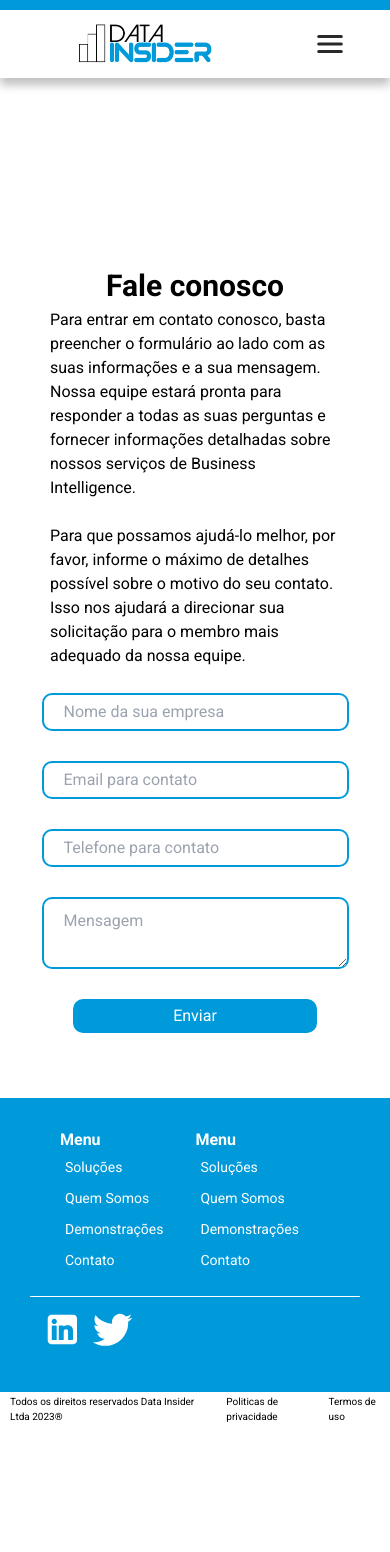
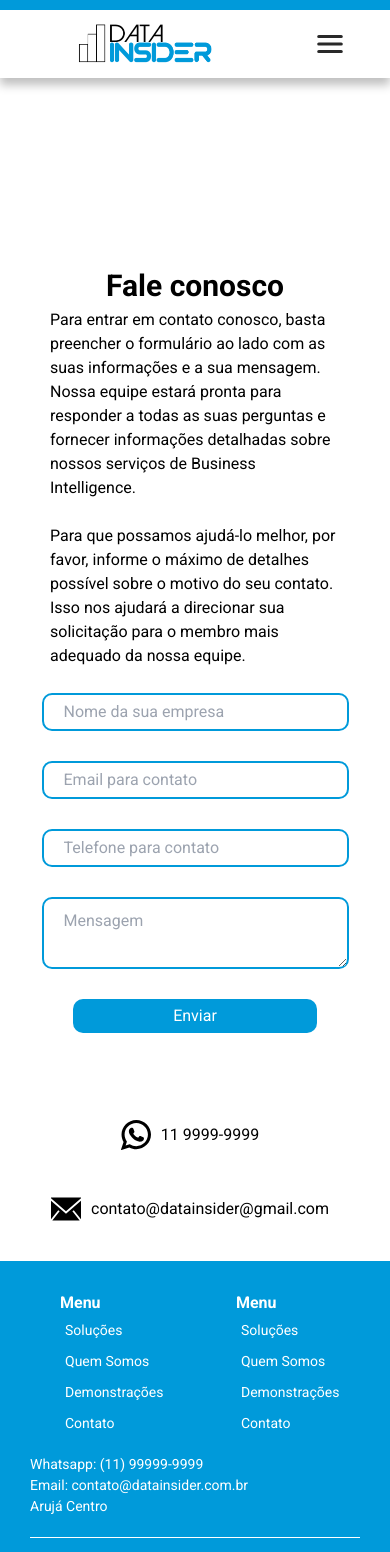
Before and after one commit to nathanzd/data-insider, a Next.js app: page /contato in a window 390 px wide. Shown: the top 1552 px of the page. Before the commit the page ends 1426 px from the top, so only its background shows below. Built offline with nearby package versions, Linux system fonts and the light colour scheme.

Commit message:
feat: contact page with contact icons

```diff
--- a/src/components/ContactForm/ContactForm.js
+++ b/src/components/ContactForm/ContactForm.js
@@ -3,6 +3,7 @@
 
 const ContactForm = () => {
   return (
+    <div>
       <div className={styles.ContactFormWrapper}>
           <div className={styles.ContactFormContent} >
               <h1 className={styles.ContactFormTitle}>Fale conosco</h1>
@@ -25,6 +26,42 @@
               <input className={styles.ContactFormSubmit} type="submit" value="Enviar" />
           </form>
           </div>
+
+      </div>
+      <div className={styles.contactIcons}>
+            <div className={styles.ContactIconsItem}>
+                <svg fill="#000000" height="30px" width="30px" version="1.1" id="Layer_1" xmlns="http://www.w3.org/2000/svg" viewBox="0 0 308 308" >
+                    <g id="XMLID_468_">
+                      <path id="XMLID_469_" d="M227.904,176.981c-0.6-0.288-23.054-11.345-27.044-12.781c-1.629-0.585-3.374-1.156-5.23-1.156
+                        c-3.032,0-5.579,1.511-7.563,4.479c-2.243,3.334-9.033,11.271-11.131,13.642c-0.274,0.313-0.648,0.687-0.872,0.687
+                        c-0.201,0-3.676-1.431-4.728-1.888c-24.087-10.463-42.37-35.624-44.877-39.867c-0.358-0.61-0.373-0.887-0.376-0.887
+                        c0.088-0.323,0.898-1.135,1.316-1.554c1.223-1.21,2.548-2.805,3.83-4.348c0.607-0.731,1.215-1.463,1.812-2.153
+                        c1.86-2.164,2.688-3.844,3.648-5.79l0.503-1.011c2.344-4.657,0.342-8.587-0.305-9.856c-0.531-1.062-10.012-23.944-11.02-26.348
+                        c-2.424-5.801-5.627-8.502-10.078-8.502c-0.413,0,0,0-1.732,0.073c-2.109,0.089-13.594,1.601-18.672,4.802
+                        c-5.385,3.395-14.495,14.217-14.495,33.249c0,17.129,10.87,33.302,15.537,39.453c0.116,0.155,0.329,0.47,0.638,0.922
+                        c17.873,26.102,40.154,45.446,62.741,54.469c21.745,8.686,32.042,9.69,37.896,9.69c0.001,0,0.001,0,0.001,0
+                        c2.46,0,4.429-0.193,6.166-0.364l1.102-0.105c7.512-0.666,24.02-9.22,27.775-19.655c2.958-8.219,3.738-17.199,1.77-20.458
+                        C233.168,179.508,230.845,178.393,227.904,176.981z"/>
+                      <path id="XMLID_470_" d="M156.734,0C73.318,0,5.454,67.354,5.454,150.143c0,26.777,7.166,52.988,20.741,75.928L0.212,302.716
+                        c-0.484,1.429-0.124,3.009,0.933,4.085C1.908,307.58,2.943,308,4,308c0.405,0,0.813-0.061,1.211-0.188l79.92-25.396
+                        c21.87,11.685,46.588,17.853,71.604,17.853C240.143,300.27,308,232.923,308,150.143C308,67.354,240.143,0,156.734,0z
+                        M156.734,268.994c-23.539,0-46.338-6.797-65.936-19.657c-0.659-0.433-1.424-0.655-2.194-0.655c-0.407,0-0.815,0.062-1.212,0.188
+                        l-40.035,12.726l12.924-38.129c0.418-1.234,0.209-2.595-0.561-3.647c-14.924-20.392-22.813-44.485-22.813-69.677
+                        c0-65.543,53.754-118.867,119.826-118.867c66.064,0,119.812,53.324,119.812,118.867
+                        C276.546,215.678,222.799,268.994,156.734,268.994z"/>
+                    </g>
+                </svg>
+                <p>11 9999-9999</p>
+            </div>
+
+            <div className={styles.ContactIconsItem}>
+              <svg fill="#000000" width="30px" height="30px" viewBox="0 0 1920 1920" xmlns="http://www.w3.org/2000/svg">
+                  <path d="M1920 428.266v1189.54l-464.16-580.146-88.203 70.585 468.679 585.904H83.684l468.679-585.904-88.202-70.585L0 1617.805V428.265l959.944 832.441L1920 428.266ZM1919.932 226v52.627l-959.943 832.44L.045 278.628V226h1919.887Z" fill-rule="evenodd"/>
+              </svg>
+              <p>contato@datainsider@gmail.com</p>
+            </div>
+
+        </div>
     </div>
   )
 }
--- a/src/components/ContactForm/ContactForm.module.css
+++ b/src/components/ContactForm/ContactForm.module.css
@@ -46,8 +46,31 @@
     background-color: #009ADA;
     border-radius: 10px;
 }
+.contactIcons{
+    display: flex;
+    justify-content: center;
+    align-items: center;
+    margin: 30px 20px;
+
+}
+.ContactIconsItem{
+    display: flex;
+    align-items: center;
+    justify-content: space-around;
+    margin: 30px;
+}
+.ContactIconsItem p{
+    margin: 10px;
+}
 @media (max-width: 707px) {
     .ContactFormWrapper{
         flex-direction: column;
     }
+    .contactIcons{
+        margin: 15px 20px;
+        flex-direction: column;
+    }
+    .ContactIconsItem{
+        margin: 15px;
+    }
   }
--- a/src/components/TextAndImage/TextAndImageTextHome1.js
+++ b/src/components/TextAndImage/TextAndImageTextHome1.js
@@ -4,7 +4,7 @@
 }
 
 export const TextForTextAndImage=<div>
-    <h1 style={{fontSize:'30px',fontWeight:'bold'}}>Conheça a Data <span style={BlueSpanText}>INSIDE</span></h1>
+    <h1 style={{fontSize:'30px',fontWeight:'bold'}}>Conheça a Data <span style={BlueSpanText}>INSIDER</span></h1>
         <p style={{margin:'10px 5px'}}>
         A Data Insider é uma consultoria de Business Intelligence que ajuda empresas a
         aproveitarem ao máximo seus dados. Com soluções personalizadas e técnicas avançadas de
@@ -14,6 +14,6 @@
 
           </p>
           <div className={styles.TextAndImageButtonWrapper}>
-                <button className={styles.TextAndImageButton}>Solicite uma demostração</button>
+          <a href='/contato'><button className={styles.TextAndImageButton}>Solicite uma demostração</button></a>
             </div>
 </div>
--- a/src/components/Whydatainsider/Whydatainsider.js
+++ b/src/components/Whydatainsider/Whydatainsider.js
@@ -59,7 +59,7 @@
 
             </div>
             <div className={styles.TextAndImageButtonWrapper}>
-                <button className={styles.TextAndImageButton}>Solicite uma demostração</button>
+                <a href='/contato'><button className={styles.TextAndImageButton}>Solicite uma demostração</button></a>
             </div>
         </div>
     </div>
--- a/src/components/headerPower/headerPower.js
+++ b/src/components/headerPower/headerPower.js
@@ -22,7 +22,7 @@
     <header className={styles.headerPower}>
       <div className={styles.headerPowerWrapper}>
         <div className={styles.headerLogoWrapper}>
-          <img className={styles.headerLogo} src={logotipo.src} alt='logotipo'/>
+          <a href='/'><img className={styles.headerLogo} src={logotipo.src} alt='logotipo'/></a>
         </div>
         <div onClick={TogglePowerHeaderMenu} className={styles.headerHamburgerIcon} id={styles.headerHamburgerIcon}>
 
@@ -41,19 +41,19 @@
         </div>
         <div className={styles.headerMenuWrapper}>
           <ul className={styles.headerMenu}>
-            <li>Soluções</li>
-            <li>Quem Somos</li>
-            <li>Demonstrações</li>
-            <li>Contato</li>
+            <a href='/solutions'><li>Soluções</li></a>
+            <a href='/quemsomos'><li>Quem Somos</li></a>
+            <a href='/demonstration'><li>Demonstrações</li></a>
+            <a href='/contato'><li>Contato</li></a>
           </ul>
         </div>
       </div>
       <div className={styles.headerPowerMobileMenu} id="headerPowerMobileMenuID">
         <ul className={styles.headerPowerMobileMenuItems} >
-              <li>Soluções</li>
-              <li>Quem Somos</li>
-              <li>Demonstrações</li>
-              <li>Contato</li>
+              <a href='/solutions'><li>Soluções</li></a>
+              <a href='/quemsomos'><li>Quem Somos</li></a>
+              <a href='/demonstration'><li>Demonstrações</li></a>
+              <a href='/contato'><li>Contato</li></a>
         </ul>
       </div>
      </header>
--- a/src/components/rodapePower/RodapePower.js
+++ b/src/components/rodapePower/RodapePower.js
@@ -6,15 +6,16 @@
   return (
     <div>
         <div className={styles.RodapePowerWrapper}>
+            <div className={styles.RodapePowerMenu}>
                 <div className={styles.RodapePower}>
                     <div className={styles.RodapePowerMenuPrincipal}>
 
                         <h1 className={styles.RodapePowerTitle}>Menu</h1>
                         <ul className={styles.RodapePowerMenuPrincipalLista}>
-                        <li>Soluções</li>
-                        <li>Quem Somos</li>
-                        <li>Demonstrações</li>
-                        <li>Contato</li>
+                            <a href='/solutions'><li>Soluções</li></a>
+                            <a href='/quemsomos'><li>Quem Somos</li></a>
+                            <a href='/demonstration'><li>Demonstrações</li></a>
+                            <a href='/contato'><li>Contato</li></a>
                         </ul>
                     </div>
 
@@ -22,11 +23,20 @@
 
                         <h1 className={styles.RodapePowerTitle}>Menu</h1>
                         <ul className={styles.RodapePowerMenuPrincipalLista}>
-                        <li>Soluções</li>
-                        <li>Quem Somos</li>
-                        <li>Demonstrações</li>
-                        <li>Contato</li>
+                            <a href='/solutions'><li>Soluções</li></a>
+                            <a href='/quemsomos'><li>Quem Somos</li></a>
+                            <a href='/demonstration'><li>Demonstrações</li></a>
+                            <a href='/contato'><li>Contato</li></a>
                         </ul>
+                    </div>
+                </div>
+                <div className={styles.RodapePowerMenuPrincipal}>
+
+                        <p style={{color:'white',fontSize:'14px',marginTop:'15px'}}>
+                           Whatsapp: (11) 99999-9999<br/>
+                           Email: contato@datainsider.com.br<br/>
+                            Arujá Centro
+                        </p>
                     </div>
 
 
--- a/src/components/rodapePower/RodapePower.module.css
+++ b/src/components/rodapePower/RodapePower.module.css
@@ -1,7 +1,10 @@
 .RodapePower{
     display: flex;
     align-items: center;
-    gap:10%
+    gap:25%
+}
+.RodapePowerMenuPrincipal{
+
 }
 .RodapePowerWrapper{
     background-color: #009ADA;
@@ -45,12 +48,22 @@
     padding-right:10px;
 }
 
+.RodapePowerMenu{
+    display: flex;
+    justify-content: space-between;
+
+}
+
 @media (max-width: 624px) {
     .RodapePowerMenuInstitucional p{
         font-size: 12px;
     }
     .RodapePowerMenuInstitucional ul li {
         font-size: 12px;
+    }
+    .RodapePowerMenu{
+        display: flex;
+        flex-direction: column;
     }
 }
 @media (max-width: 450px) {
--- /dev/null
+++ b/src/pages/demonstration.tsx
@@ -0,0 +1,8 @@
+export default function Demonstration() {
+    return (
+      <main >
+        <h1>Em construção</h1>
+
+      </main>
+    )
+  }
--- /dev/null
+++ b/src/pages/quemsomos.tsx
@@ -0,0 +1,8 @@
+export default function Quemsomos() {
+    return (
+      <main >
+        <h1>Em construção</h1>
+
+      </main>
+    )
+  }
--- /dev/null
+++ b/src/pages/solutions.tsx
@@ -0,0 +1,8 @@
+export default function Solutions() {
+    return (
+      <main >
+        <h1>Em construção</h1>
+
+      </main>
+    )
+  }
```
Also changed, not shown: src/svgs/email-svgrepo-com.svg (added), src/svgs/whatsapp-svgrepo-com.svg (added). Lines whose indentation alone changed are shown as unchanged.
